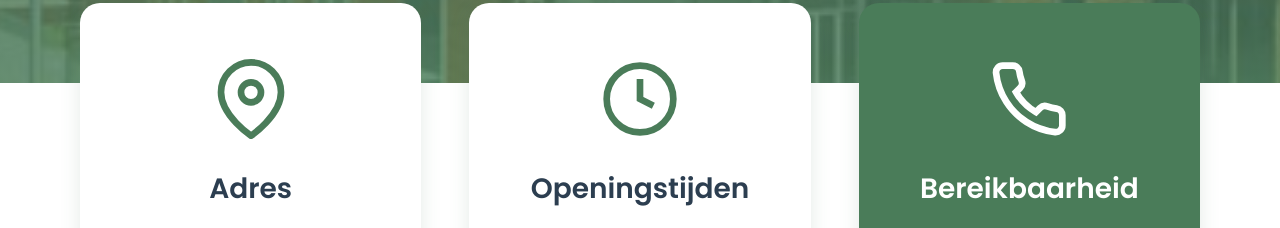
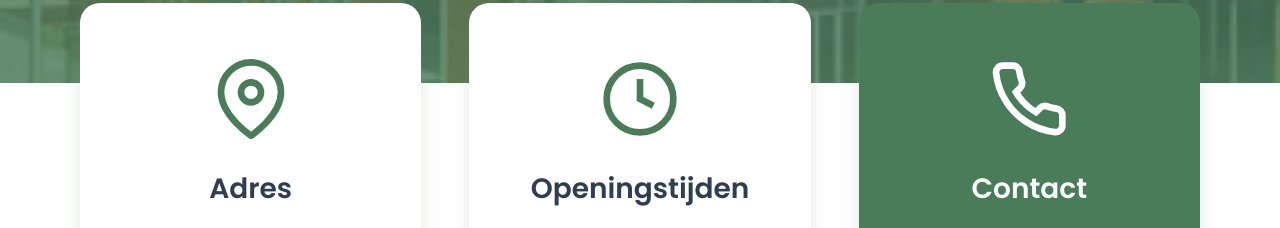
Before and after one commit to Consultium-AI/Elting-Wartan, a plain HTML site: page index.html in a window 1280 px wide. Shown: the part 832-1060 px from the top of the page. Drawn offline with nearby package versions, Linux system fonts and the light colour scheme.

Commit message:
Update index.html

```diff
--- a/index.html
+++ b/index.html
@@ -155,7 +155,7 @@
                                 <path d="M22 16.92v3a2 2 0 0 1-2.18 2 19.79 19.79 0 0 1-8.63-3.07 19.5 19.5 0 0 1-6-6 19.79 19.79 0 0 1-3.07-8.67A2 2 0 0 1 4.11 2h3a2 2 0 0 1 2 1.72 12.84 12.84 0 0 0 .7 2.81 2 2 0 0 1-.45 2.11L8.09 9.91a16 16 0 0 0 6 6l1.27-1.27a2 2 0 0 1 2.11-.45 12.84 12.84 0 0 0 2.81.7A2 2 0 0 1 22 16.92z"/>
                             </svg>
                         </div>
-                        <h3>Bereikbaarheid</h3>
+                        <h3>Contact</h3>
                         <p class="phone-number">0597-412261</p>
                         <p class="small-text">Keuzemenu:<br>1. Spoed | 2. Recepten | 3. Assistente</p>
                     </div>
```
